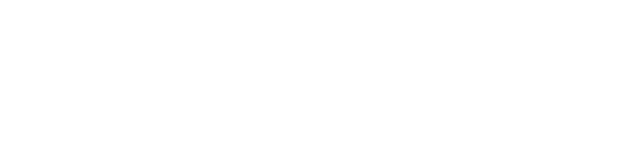
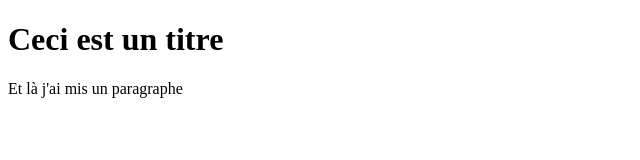
Before and after one commit to Tudwall/AFEC-conflit, a plain HTML site: page index.html in a window 1280 px wide. Shown: the whole page, without its empty margins (0-640 px from the left). Drawn offline with Linux system fonts and the light colour scheme.

Commit message:
feat: added text to html

```diff
--- a/index.html
+++ b/index.html
@@ -6,5 +6,8 @@
     <link rel="stylesheet" href="style.css" />
     <title>Exercice conflit</title>
   </head>
-  <body></body>
+  <body>
+    <h1>Ceci est un titre</h1>
+    <p>Et là j'ai mis un paragraphe</p>
+  </body>
 </html>
```
